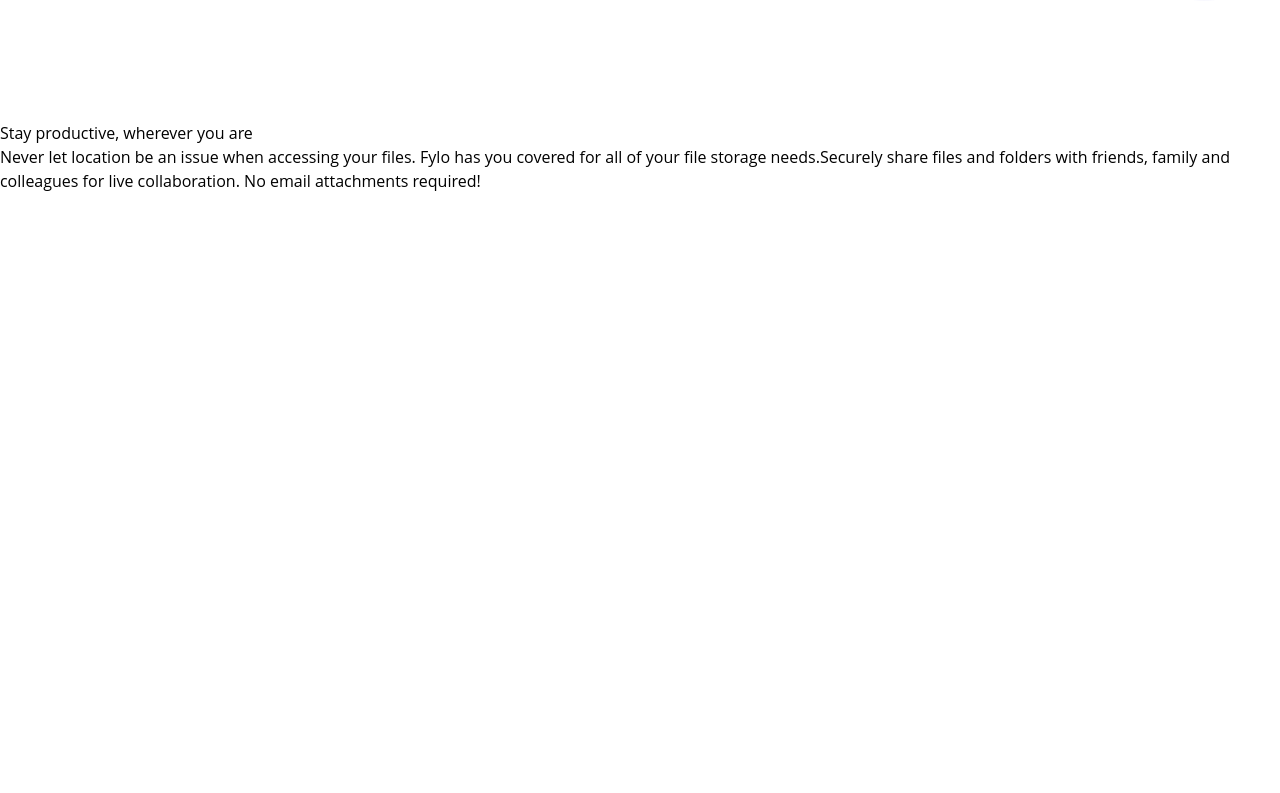
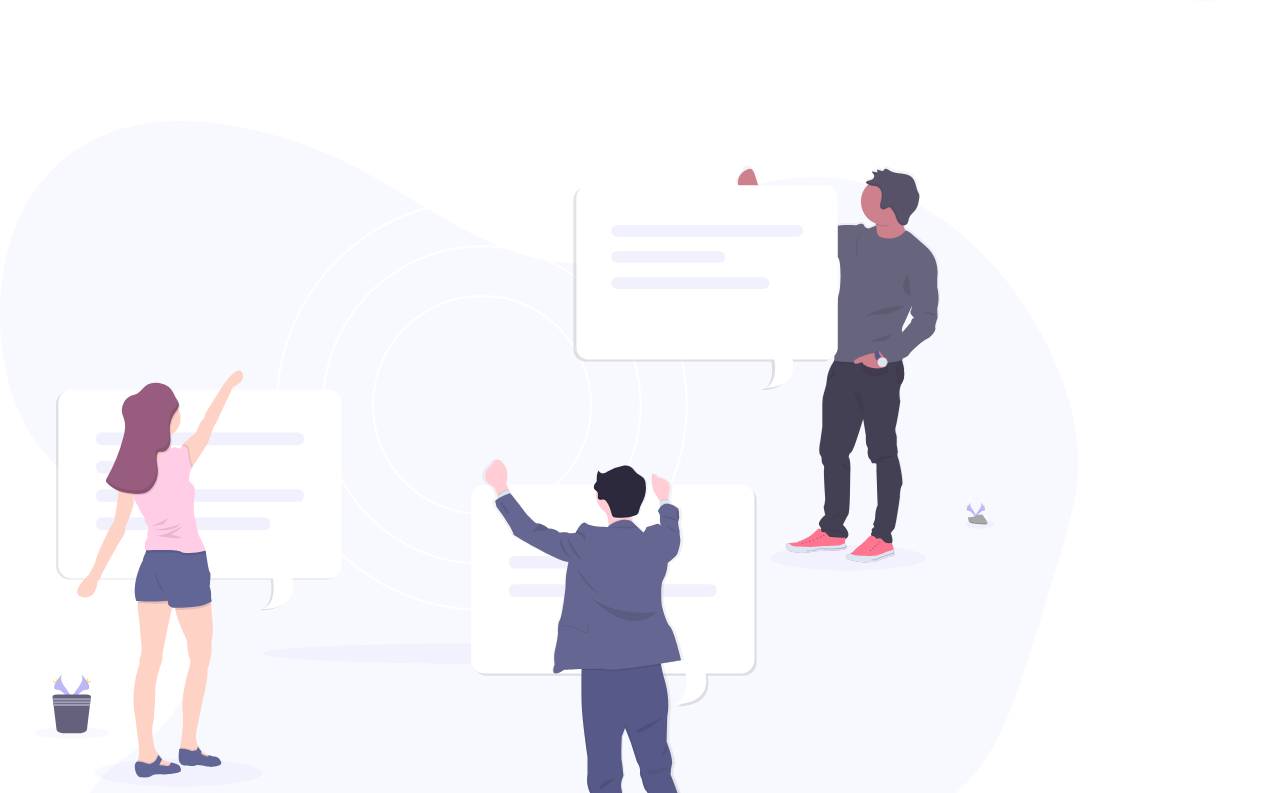
Before and after one commit to iharpreetbhatti/fem-fylo-landing-page, a React (Vite) app: page / in a window 1280 px wide. Shown: the part 587-1380 px from the top of the page. Before the commit the page ends 800 px from the top, so only its background shows below. Built offline with nearby package versions, Linux system fonts and the light colour scheme; a web font is replaced by a local one.

Commit message:
added image to other details section

```diff
--- a/src/components/MainContent.jsx
+++ b/src/components/MainContent.jsx
@@ -1,10 +1,15 @@
 import React from "react"
 import SectionContent from "./SectionContent"
+import ImageURL from "../assets/illustration-2.svg"
 
 export default function MainContent({ data }) {
   const content = data ? data.blockText[1] : undefined
   return (
     <section className="main-content">
+      <img
+        src={ImageURL}
+        alt="Illstration 2"
+      />
       {data && (
         <SectionContent
           title={content.title}
```
